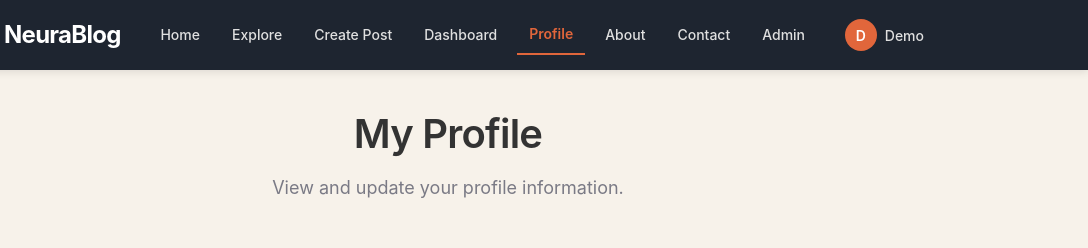
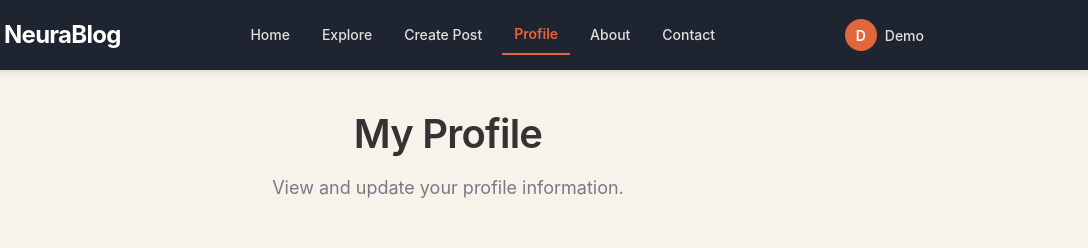
Before and after one commit to abhayy07-ui/blog-web, a plain HTML site: page profile.html in a window 1280 px wide. Shown: the top 248 px of the page, 192-1280 px from the left. Drawn offline with Linux system fonts and the light colour scheme; sample sign-in values are in the browser's storage.

Commit message:
Update profile.html

```diff
--- a/profile.html
+++ b/profile.html
@@ -16,11 +16,11 @@
                 <a href="index.html">Home</a>
                 <a href="explore.html">Explore</a>
                 <a href="create-post.html">Create Post</a>
-                <a href="dashboard.html">Dashboard</a>
+
                 <a href="profile.html">Profile</a>
                 <a href="about.html">About</a>
                 <a href="contact.html">Contact</a>
-                <a href="admin.html">Admin</a>
+
             </div>
             <button class="btn-login" onclick="showLoginMessage()">Login</button>
         </div>
```
